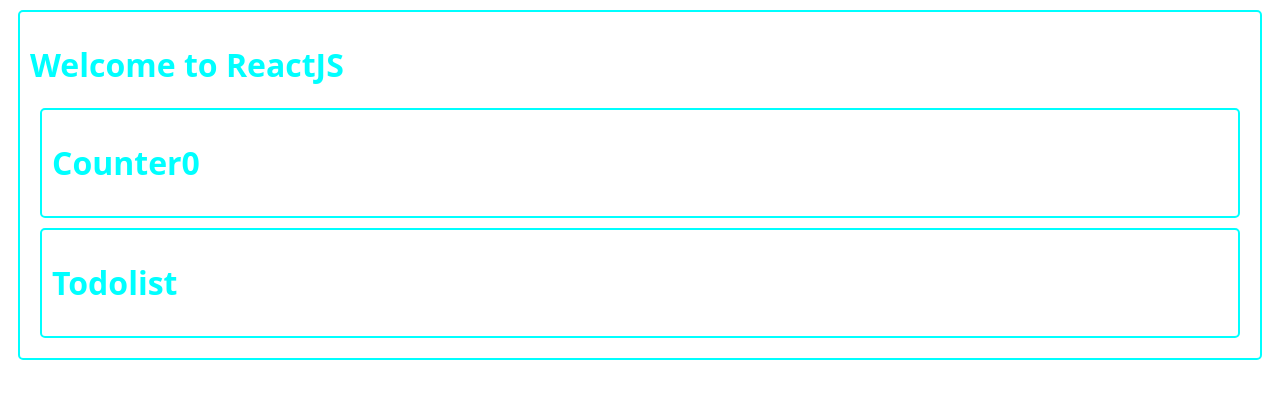
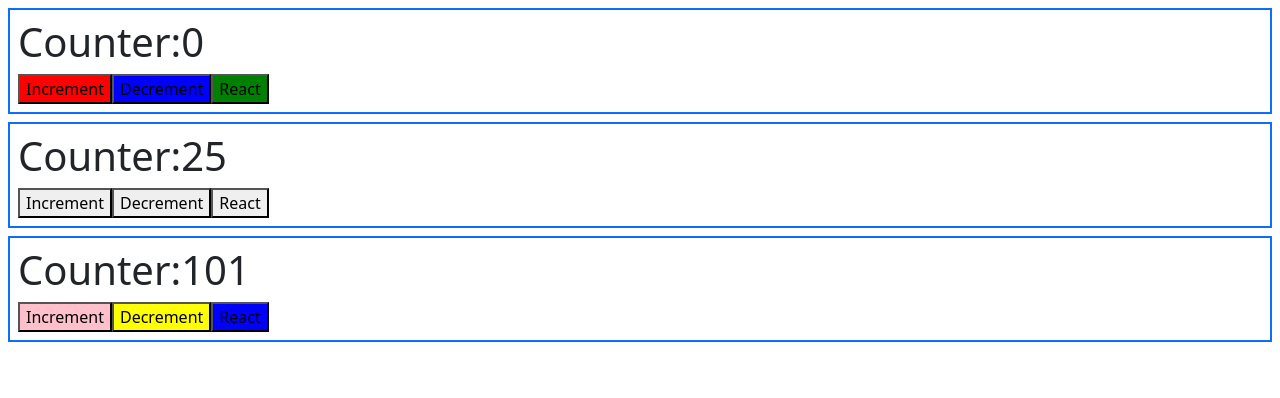
Before and after one commit to Naveengajja2000/naveen, a React (Create React App) app: page / in a window 1280 px wide. Shown: the top 398 px of the page. Built offline with nearby package versions, Linux system fonts and the light colour scheme.

Commit message:
Redux Counters

```diff
--- a/package.json
+++ b/package.json
@@ -8,7 +8,9 @@
     "@testing-library/user-event": "^13.5.0",
     "react": "^18.2.0",
     "react-dom": "^18.2.0",
+    "react-redux": "^9.1.0",
     "react-scripts": "5.0.1",
+    "redux": "^5.0.1",
     "web-vitals": "^2.1.4"
   },
   "scripts": {
--- a/public/index.html
+++ b/public/index.html
@@ -1,6 +1,8 @@
 <!DOCTYPE html>
 <html lang="en">
   <head>
+    <link href="https://cdn.jsdelivr.net/npm/bootstrap@5.3.2/dist/css/bootstrap.min.css" rel="stylesheet" integrity="sha384-T3c6CoIi6uLrA9TneNEoa7RxnatzjcDSCmG1MXxSR1GAsXEV/Dwwykc2MPK8M2HN" crossorigin="anonymous">
+    <script src="https://cdn.jsdelivr.net/npm/bootstrap@5.3.2/dist/js/bootstrap.bundle.min.js" integrity="sha384-C6RzsynM9kWDrMNeT87bh95OGNyZPhcTNXj1NW7RuBCsyN/o0jlpcV8Qyq46cDfL" crossorigin="anonymous"></script>
     <meta charset="utf-8" />
     <link rel="icon" href="%PUBLIC_URL%/favicon.ico" />
     <meta name="viewport" content="width=device-width, initial-scale=1" />
--- a/src/App.js
+++ /dev/null
@@ -1,15 +0,0 @@
-import logo from './logo.svg';
-import Nvn from './Nvn';
-
-function App() {
-  return (
-    <div className="App">
-      <header className="App-header">
-        <Nvn>
-        </Nvn>
-      </header>
-    </div>
-  );
-}
-
-export default App;
--- /dev/null
+++ b/src/App.jsx
@@ -0,0 +1,19 @@
+import { Provider } from "react-redux";
+import store from "./Store/store";
+import Counter from "./counter1"
+import Counter1 from "./counter2";
+import counter2 from "./counter2";
+import Counter2 from "./counter3";
+
+
+function App() {
+  return (
+   <Provider store={store}>
+      <Counter></Counter>
+      <Counter1></Counter1>
+      <Counter2></Counter2>
+   </Provider>
+  );
+}
+
+export default App;
--- a/src/Counter.jsx
+++ /dev/null
@@ -1,11 +0,0 @@
-import React from "react";
-function Counter(){
-    var [c,setC] = React.useState(0);
-    return(
-        <div className="mybox">
-            <h1>Counter{c}</h1>
-        </div>
-    )
-}
-
-export default Counter;
--- /dev/null
+++ b/src/Reducer/counter.js
@@ -0,0 +1,20 @@
+import { act } from "react-dom/test-utils"
+
+const initialstate ={
+    count:0
+}
+
+const CounterReducer=(state=initialstate,action)=>{
+    if(action.type === 'Inc'){
+        return{...state,count:state.count+1}
+    }
+    if(action.type === 'Dec'){
+        return{...state,count:state.count-1}
+    }
+    if(action.type === 'Rec'){
+        return{...state,count:initialstate.count}
+    }
+    return state
+}
+
+export default CounterReducer
--- /dev/null
+++ b/src/Reducer/counter1.js
@@ -0,0 +1,20 @@
+import { act } from "react-dom/test-utils"
+
+const initialstate1 ={
+    count:25
+}
+
+const CounterReducer1=(state=initialstate1,action)=>{
+    if(action.type === 'Inc1'){
+        return{...state,count:state.count+1}
+    }
+    if(action.type === 'Dec1'){
+        return{...state,count:state.count-1}
+    }
+    if(action.type === 'Rec1'){
+        return{...state,count:initialstate1.count}
+    }
+    return state
+}
+
+export default CounterReducer1
--- /dev/null
+++ b/src/Reducer/counter2.js
@@ -0,0 +1,18 @@
+const initialstate2 ={
+    count:101
+}
+
+const CounterReducer2 =(state=initialstate2,action)=>{
+    if(action.type === 'Inc2'){
+        return{...state,count:state.count+1}
+    }
+    if(action.type === 'Dec2'){
+        return{...state,count:state.count-1}
+    }
+    if(action.type === 'Rec2')
+        return{...state,count:initialstate2.count}
+
+     return state
+}
+
+export default CounterReducer2
--- /dev/null
+++ b/src/Store/store.js
@@ -0,0 +1,11 @@
+import { combineReducers,createStore } from "redux";
+
+import CounterReducer from "../Reducer/counter";
+import CounterReducer1 from "../Reducer/counter1";
+import counter1 from "../counter1";
+import CounterReducer2 from "../Reducer/counter2";
+
+
+let store = createStore(combineReducers({counter:CounterReducer,counter1:CounterReducer1,counter2:CounterReducer2}))
+
+export default store
--- /dev/null
+++ b/src/counter1.jsx
@@ -0,0 +1,16 @@
+import React from "react";
+import {  connect } from "react-redux";
+
+function Counter(props){
+    console.log(props);
+    return(
+        <div className="border border-2 border-primary m-2 p-2">
+            <h1>Counter:{props.counter.count}</h1>
+            <button onClick={()=>{props.dispatch({type:'Inc'})}} style={{backgroundColor:'red'}}>Increment</button>
+            <button onClick={()=>{props.dispatch({type:'Dec'})}} style={{backgroundColor:'blue'}}>Decrement</button>
+            <button onClick={()=>{props.dispatch({type:'Rec'})}}  style={{backgroundColor:'green'}}>React</button>
+
+        </div>
+    )
+}
+export default connect((store)=>{return store})(Counter)
--- /dev/null
+++ b/src/counter2.jsx
@@ -0,0 +1,15 @@
+import React from "react";
+import {  connect } from "react-redux";
+
+function Counter1(props){
+    console.log(props);
+    return(
+        <div className="border border-2 border-primary m-2 p-2">
+            <h1>Counter:{props.counter1.count}</h1>
+            <button onClick={()=>{props.dispatch({type:'Inc1'})}}>Increment</button>
+            <button onClick={()=>{props.dispatch({type:'Dec1'})}} >Decrement</button>
+            <button onClick={()=>{props.dispatch({type:'Rec1'})}} >React</button>
+        </div>
+    )
+}
+export default connect((store)=>{return store})(Counter1)
--- /dev/null
+++ b/src/counter3.jsx
@@ -0,0 +1,15 @@
+import React from "react";
+import {  connect } from "react-redux";
+
+function Counter2(props){
+    console.log(props);
+    return(
+        <div className="border border-2 border-primary m-2 p-2">
+            <h1>Counter:{props.counter2.count}</h1>
+            <button onClick={()=>{props.dispatch({type:'Inc2'})}} style={{backgroundColor:'pink'}}>Increment</button>
+            <button onClick={()=>{props.dispatch({type:'Dec2'})}}  style={{backgroundColor:'yellow'}}>Decrement</button>
+            <button onClick={()=>{props.dispatch({type:'Rec2'})}} style={{backgroundColor:'blue'}}>React</button>
+        </div>
+    )
+}
+export default connect((store)=>{return store})(Counter2)
```
Also changed, not shown: 1 other file (tests, documents, lock files or other folders).
